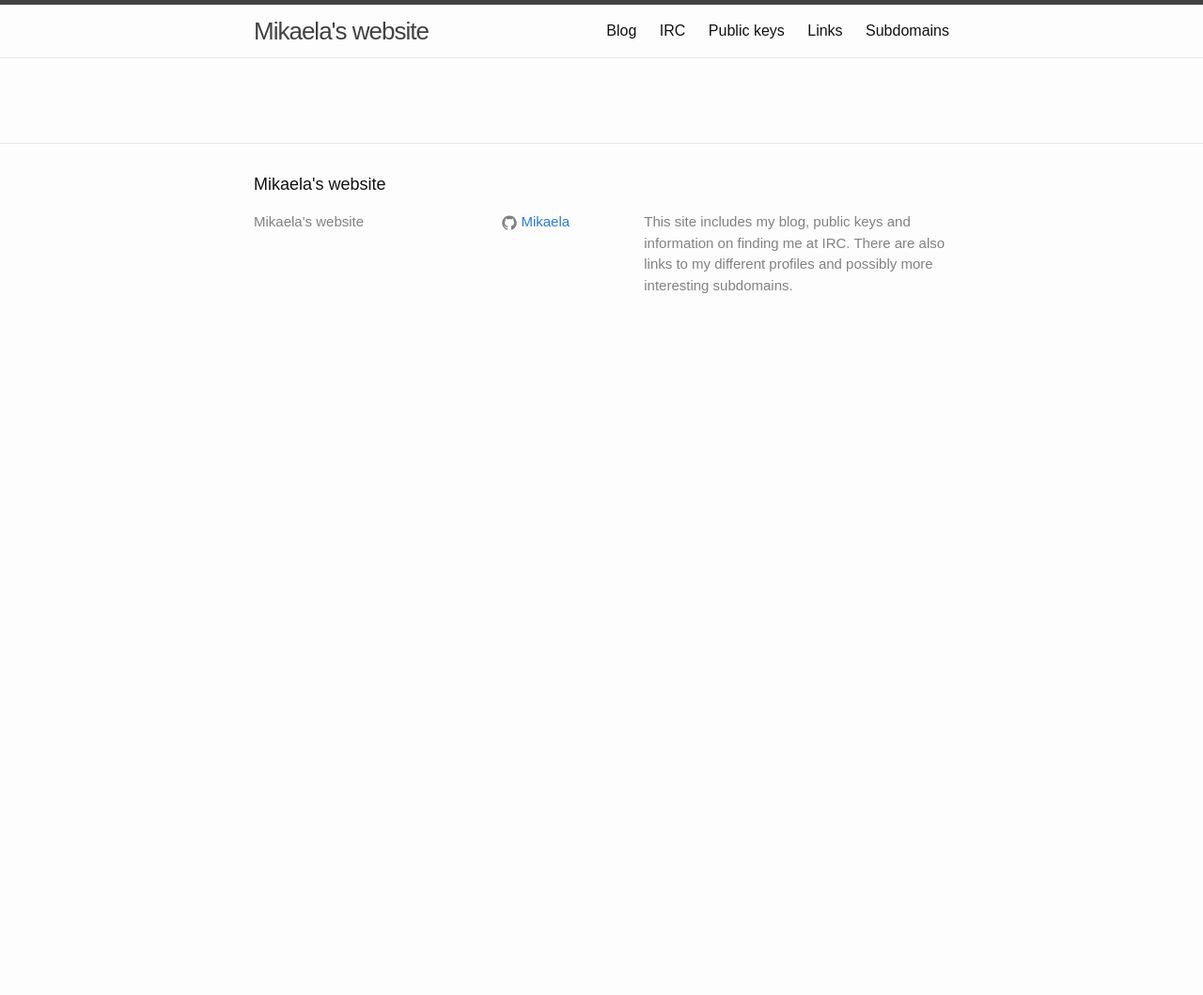
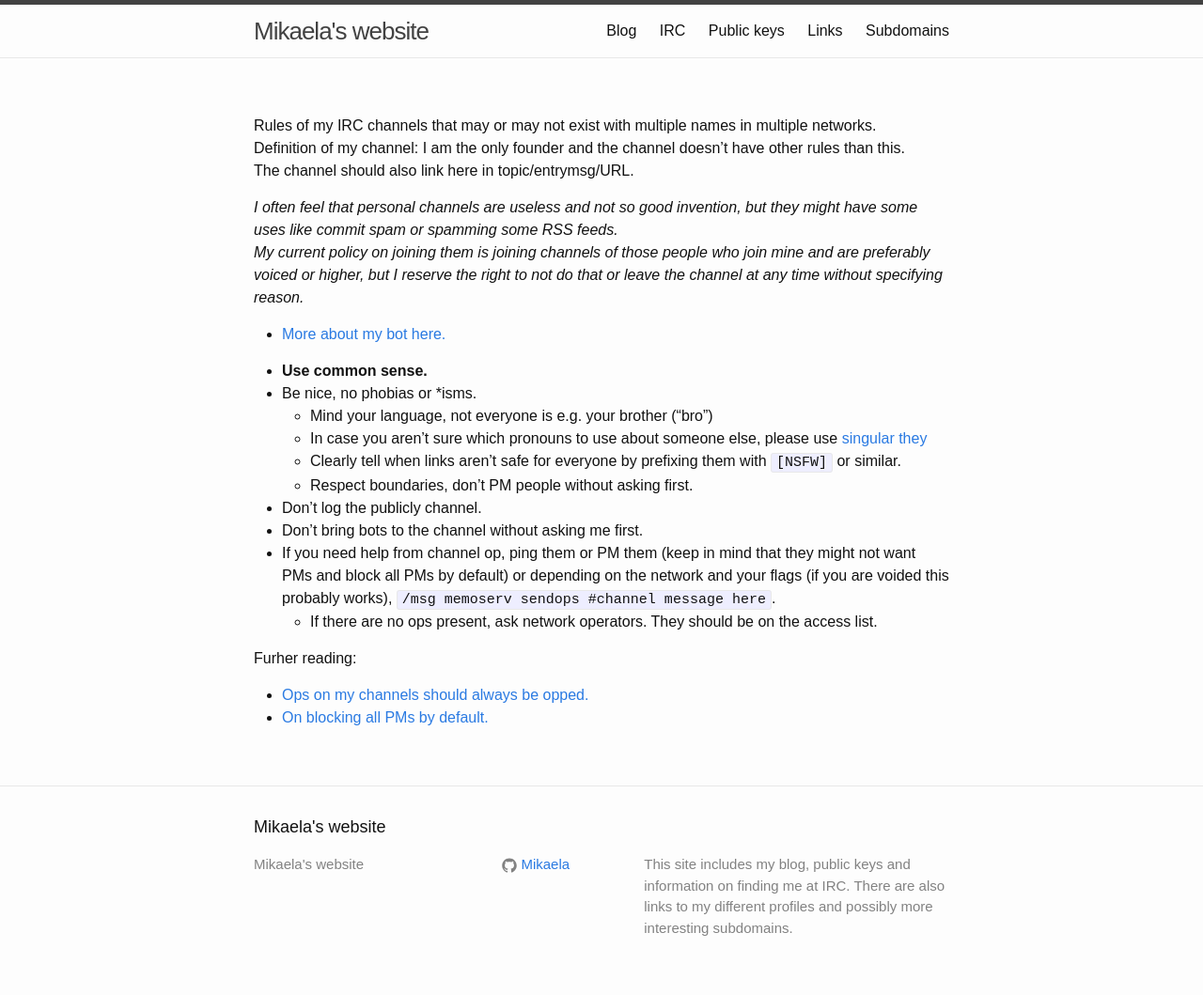
Before and after one commit to Mikaela/mikaela.github.io, a Jekyll site: the page built from pages/channel.markdown, in a window 1280 px wide. Shown: the whole page at 94% size. Built offline with Jekyll 4.4.1, drawn with Linux system fonts in a browser that asks for light colours; Markdown is read by kramdown in place of the engine named in the settings; before the commit the page ends 900 px from its top, so only the background shows below that.

Commit message:
pages/channel: some kind of rules on my channels

```diff
--- a/pages/channel.markdown
+++ b/pages/channel.markdown
@@ -2,3 +2,39 @@
 layout: page
 permalink: /channel.html
 ---
+
+Rules of my IRC channels that may or may not exist with multiple names
+in multiple networks.<br/>Definition of my channel: I am the only founder
+and the channel doesn't have other rules than this.<br/>The channel should
+also link here in topic/entrymsg/URL.
+
+*I often feel that personal channels are useless and not so good invention,
+but they might have some uses like commit spam or spamming some RSS feeds.
+<br/>
+My current policy on joining them is joining channels of those people who
+join mine and are preferably voiced or higher, but I reserve the right to
+not do that or leave the channel at any time without specifying reason.*
+
+* [More about my bot here.](bot.html)
+
+* **Use common sense.**
+* Be nice, no phobias or \*isms.
+    * Mind your language, not everyone is e.g. your brother ("bro")
+    * In case you aren't sure which pronouns to use about someone else,
+      please use [singular they](https://en.wikipedia.org/wiki/Singular_they)
+    * Clearly tell when links aren't safe for everyone by prefixing them
+      with `[NSFW]` or similar.
+    * Respect boundaries, don't PM people without asking first.
+* Don't log the publicly channel.
+* Don't bring bots to the channel without asking me first.
+* If you need help from channel op, ping them or PM them (keep in mind that
+  they might not want PMs and block all PMs by default) or depending on
+  the network and your flags (if you are voided this probably works),
+  `/msg memoserv sendops #channel message here`.
+    * If there are no ops present, ask network operators. They should be
+      on the access list.
+
+Furher reading:
+
+* [Ops on my channels should always be opped.]({% post_url 2015-04-01-keep-the-ops-opped %})
+* [On blocking all PMs by default.]({% post_url 2015-04-02-umode+g %})
```
